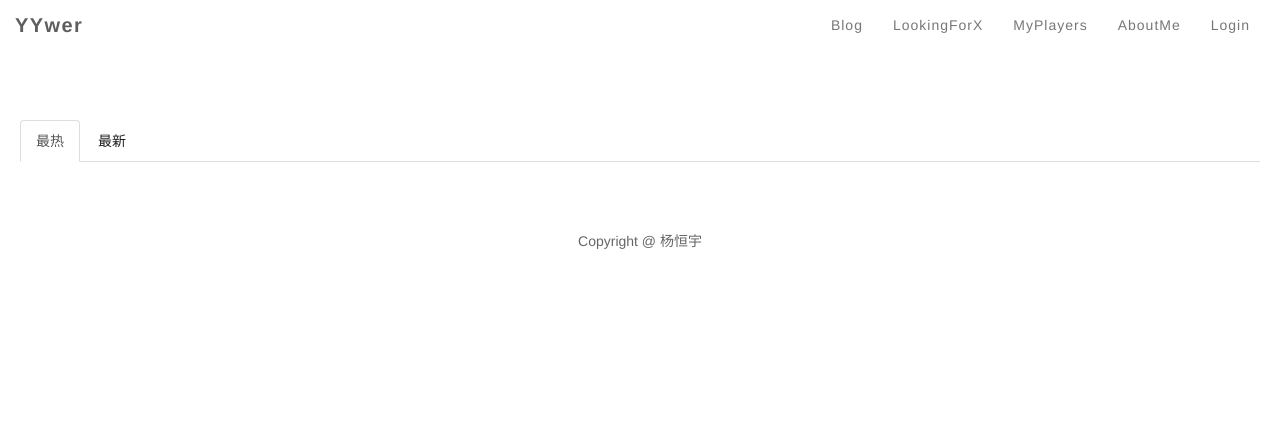
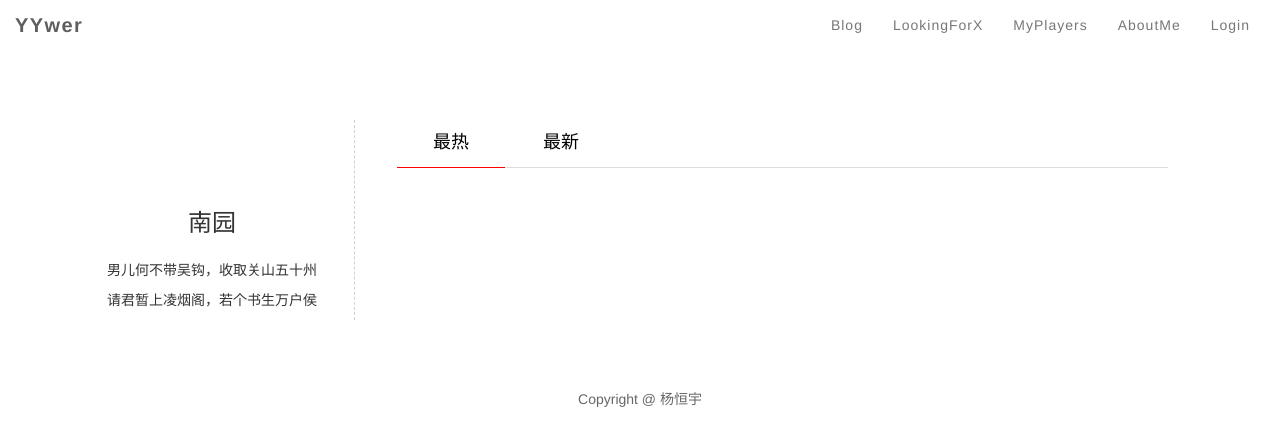
Before and after one commit to tmaccs/niangWeb, a Flask app: template templates/blog.html in a window 1280 px wide. Shown: the top 446 px of the page. Run offline with Flask 2, Linux system fonts and the light colour scheme; the template is opened without the code that fills it, so the values that code supplies are empty; some libraries are stand-ins or nearby versions.

Commit message:
blog界面增加每日一诗句(从网页爬取)

```diff
--- a/static/css/for_allblog.css
+++ b/static/css/for_allblog.css
@@ -0,0 +1,55 @@
+ul{
+    list-style: none;
+}
+
+.nav-tabs > li.active > a,
+.nav-tabs > li.active > a:hover,
+.nav-tabs > li.active > a:focus {
+    color: #000000;
+    background-color: #ffffff;
+    border-top: inherit;
+    border-right: inherit;
+    border-left: inherit;
+    border-bottom-color: red;
+    padding-bottom: 11px;
+}
+.nav-tabs li> a{
+    font-size: 18px;
+    font-family:"futura-pt", "proxima-nova","Helvetica Neue",Helvetica,Arial,sans-serif;
+    background-color: transparent;
+    color: #000000;
+    padding-left: 2em;
+    padding-right: 2em;
+    border: none;
+}
+
+/*取消鼠标放到标签时的灰色背景色，和选框*/
+.nav-tabs li > a:focus,
+.nav-tabs li > a:hover{
+    color:#777 ;
+    background-color: #ffffff;
+
+}
+
+.tab_header{
+    padding-left: 3em;
+    padding-right: 3em;
+}
+
+.blog_list{
+    position: relative;
+    width: 75%;
+    float: right;
+    box-sizing: border-box;
+}
+.like{
+    position: relative;
+    width: 25%;
+    float: left;
+    text-align: center;
+    padding-top: 5em;
+    border-right: 1px dashed #d1d1d1;
+}
+.poety h3{
+    margin-bottom: 1em;
+}
--- a/templates/blog.html
+++ b/templates/blog.html
@@ -4,20 +4,29 @@
 {% endblock %}
 
 {% block head %}
-    <script>
-        var selector = '.nav-tabs li';
-
-        $(selector).on('click', function () {
-            $(selector).removeClass('active');
-            $(this).addClass('active');
-        });
-    </script>
+    <link rel="stylesheet" href="{{ url_for('static',filename='css/for_allblog.css') }}">
 {% endblock %}
 
 {% block wrapper %}
-<ul class="nav nav-tabs">
-    <li role="presentation" class="active"><a href="{{ url_for('blog',sort='hot') }}">最热</a>
-        <div class="artivle_list">
+<div class="container">
+    <div class="flex-item-3 flex-item-md-3 like">
+        <div class="everyday">
+
+        </div>
+        <div class="poety">
+        <h3>南园</h3>
+        <p>男儿何不带吴钩，收取关山五十州</p>
+        <p>请君暂上凌烟阁，若个书生万户侯</p>
+            </div>
+    </div>
+    <div class="flex-item-9 flex-item-md-9 blog_list">
+        <div class="tab_header">
+            <ul class="nav nav-tabs">
+                <li role="presentation" class="active"><a href="{{ url_for('blog',sort='hot') }}">最热</a></li>
+                <li role="presentation"><a href="{{ url_for('blog',sort='time') }}">最新</a></li>
+            </ul>
+        </div>
+        <div class="title_list">
             <ul>
                 {% for question in questions1 %}
                     <li>
@@ -36,8 +45,6 @@
                 {% endfor %}
             </ul>
         </div>
-    </li>
-  <li role="presentation"><a href="{{ url_for('blog',sort='time') }}">最新</a></li>
-</ul>
-
+    </div>
+</div>
 {% endblock %}
```
Also changed, not shown: templates/hotblog.html (+21 -7 lines), templates/timeblog.html (+24 -8 lines).
